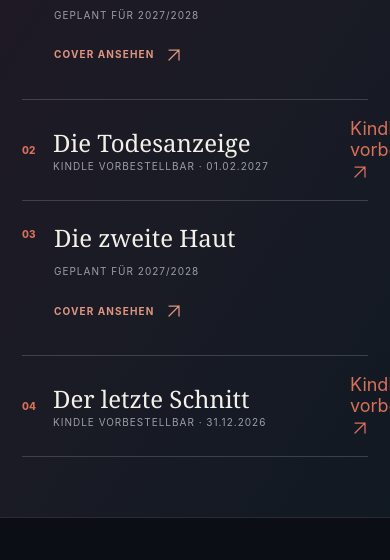
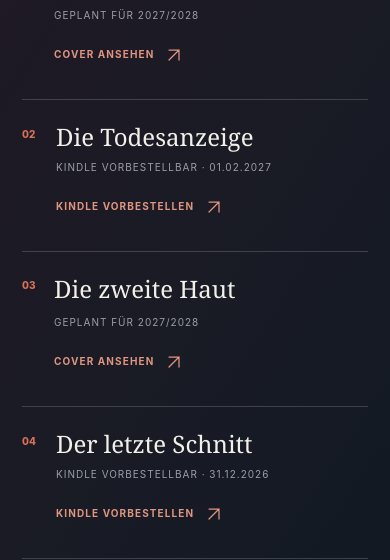
Before and after one commit to StefanR72/jan-s-berger-website, a plain HTML site: page index.html in a window 390 px wide. Shown: the part 6595-7155 px from the top of the page. Drawn offline with Linux system fonts and the light colour scheme.

Commit message:
Fix Kindle preorder link overflow on iPhone and mobile layouts

```diff
--- a/style.css
+++ b/style.css
@@ -99,3 +99,19 @@ html{scroll-padding-top:24px}.header{height:76px;padding-inline:20px}.navigation
 /* Purchase links use the established button style and remain separate from samples. */
 .book-purchase-link{width:100%;font-size:11px;line-height:1.6;gap:12px;padding:16px 18px;white-space:normal;margin:0 0 16px}
 #dialog-purchase[hidden]{display:none}
+
+/* Mobile fix: upcoming Kindle preorders must stay inside viewport. */
+.coming-item.coming-preorder-link{grid-template-columns:28px minmax(0,1fr) minmax(140px,auto) 20px;gap:14px;padding:22px 0}
+.coming-preorder-link .coming-details{min-width:0;display:flex;flex-direction:column;gap:8px}
+.coming-preorder-link .coming-details strong{overflow-wrap:anywhere;line-height:1.25}
+.coming-preorder-link .coming-details small{display:block;line-height:1.5}
+.coming-item.coming-preorder-link>.coming-cover-action{display:inline-flex;align-items:center;justify-content:flex-end;gap:12px;min-width:0;max-width:100%;color:#df957f;font:700 10px/1.5 var(--sans);letter-spacing:1.1px;text-transform:uppercase;white-space:normal}
+.coming-preorder-link .coming-cover-action svg{flex:0 0 20px}
+@media(max-width:700px){
+.coming-item.coming-preorder-link{width:100%;min-width:0;grid-template-columns:22px minmax(0,1fr);gap:8px 12px;align-items:start;padding:22px 0}
+.coming-item.coming-preorder-link>.coming-number{grid-column:1;grid-row:1;padding-top:6px}
+.coming-item.coming-preorder-link>.coming-details{grid-column:2;grid-row:1;min-width:0}
+.coming-item.coming-preorder-link>.coming-cover-action{grid-column:2;grid-row:2;justify-self:start;justify-content:flex-start;min-height:44px;gap:10px;margin-top:2px;max-width:100%;font-size:10px;line-height:1.5}
+.coming-preorder-link .coming-details small{grid-column:auto;grid-row:auto;overflow-wrap:break-word}
+.coming-preorder-link .coming-cover-action span{min-width:0;overflow-wrap:break-word}
+}
```
